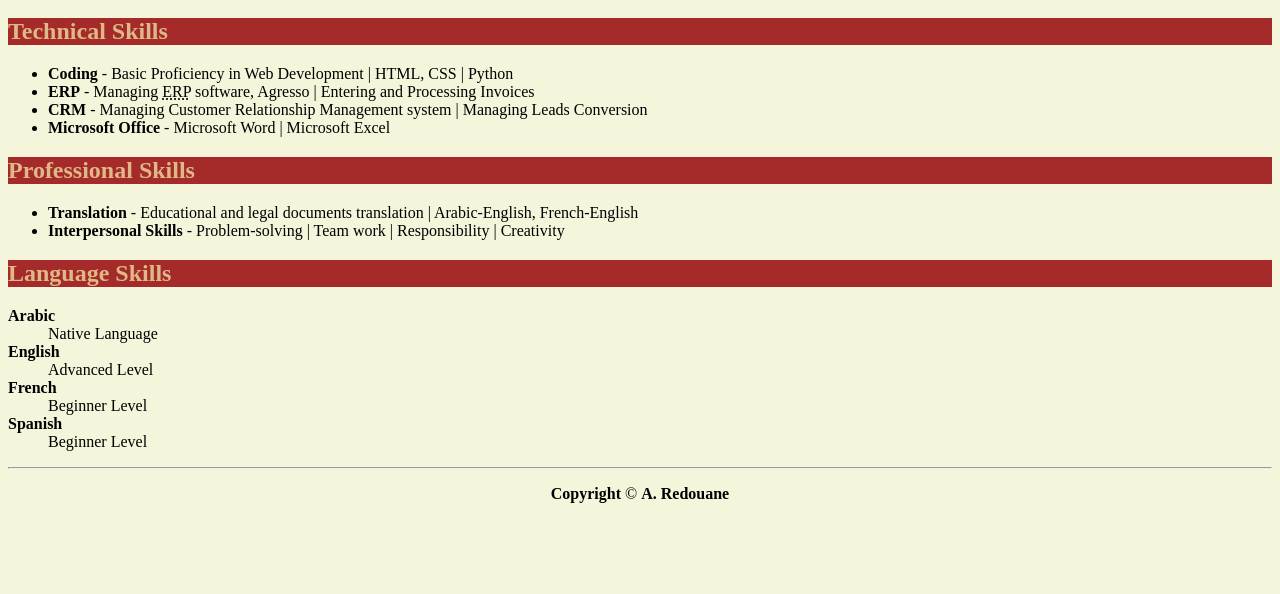
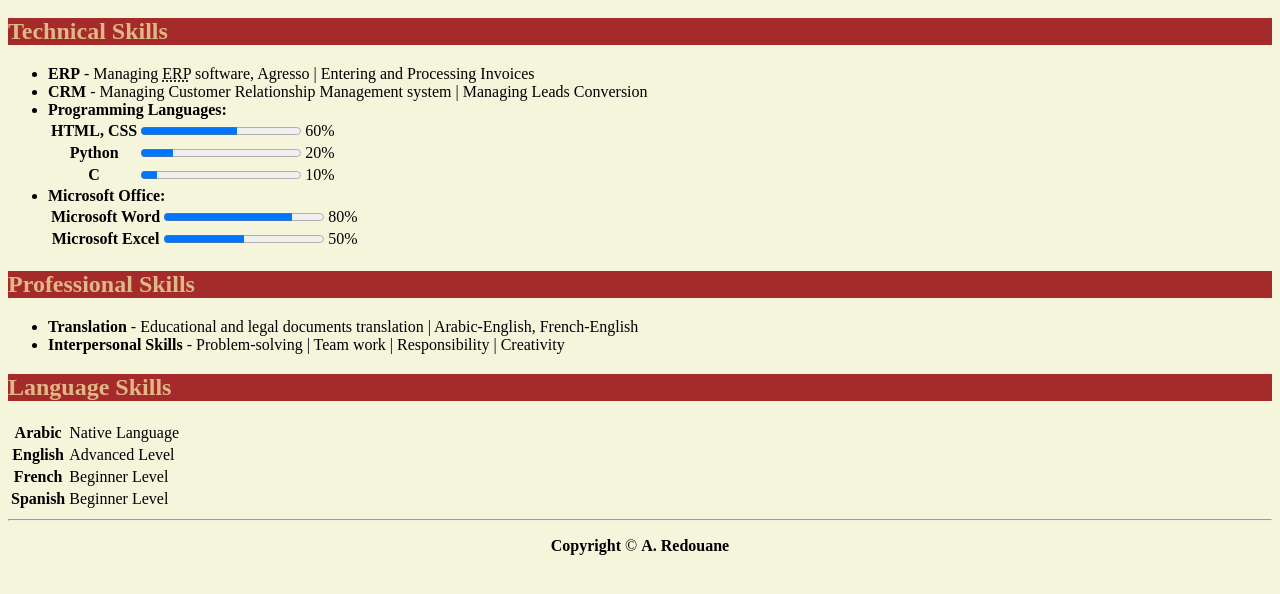
Before and after one commit to gitred26/html-redone-portfolio, a plain HTML site: page public/skills.html in a window 1280 px wide. Shown: the part 48-642 px from the top of the page. Drawn offline with Linux system fonts and the light colour scheme.

Commit message:
Update skills.html

```diff
--- a/public/skills.html
+++ b/public/skills.html
@@ -22,10 +22,41 @@
         <section>
             <h2 class="head-2">Technical Skills</h2>
             <ul>
-                <li><strong>Coding</strong> - Basic Proficiency in Web Development | HTML, CSS | Python</li>
                 <li><strong>ERP</strong> - Managing <abbr title="Enterprise Resource Planning ">ERP</abbr> software, Agresso | Entering and Processing Invoices</li>
                 <li><strong>CRM</strong> - Managing Customer Relationship Management system | Managing Leads Conversion</li>
-                <li><strong>Microsoft Office</strong> - Microsoft Word | Microsoft Excel</li>
+                <li><strong>Programming Languages:</strong>
+                    <table>
+                        <tr>
+                            <th><label for="web-dev">HTML, CSS</label></th>
+                            <td><progress id="web-dev" value="60" max="100"></progress></td>
+                            <td>60%</td>
+                        </tr>
+                        <tr>
+                            <th><label for="python">Python</label></th>
+                            <td><progress id="python" value="20" max="100"></progress></td>
+                            <td>20%</td>
+                        </tr>
+                        <tr>
+                            <th><label for="c">C</label></th>
+                            <td><progress id="c" value="10" max="100"></progress></td>
+                            <td>10%</td>
+                        </tr>
+                    </table>
+                </li>
+                <li><strong>Microsoft Office:</strong>
+                    <table>
+                        <tr>
+                            <th><label for="word">Microsoft Word</label></th>
+                            <td><progress id="word" value="80" max="100"></progress></td>
+                            <td>80%</td>
+                        </tr>
+                        <tr>
+                            <th><label for="python">Microsoft Excel</label></th>
+                            <td><progress id="python" value="50" max="100"></progress></td>
+                            <td>50%</td>
+                        </tr>
+                    </table>
+                </li>
             </ul>
         </section>
 
@@ -39,19 +70,24 @@
 
         <section>
             <h2 class="head-2">Language Skills</h2>
-            <dl>
-                <dt><b>Arabic</b></dt>
-                <dd>Native Language</dd>
-
-                <dt><b>English</b></dt>
-                <dd>Advanced Level</dd>
-
-                <dt><b>French</b></dt>
-                <dd>Beginner Level</dd>
-
-                <dt><b>Spanish</b></dt>
-                <dd>Beginner Level</dd>
-            </dl>
+            <table>
+                <tr>
+                   <th>Arabic</th>
+                   <td>Native Language</td>
+                </tr>
+                <tr>
+                    <th>English</th>
+                    <td>Advanced Level</td>
+                </tr>
+                <tr>
+                    <th>French</th>
+                    <td>Beginner Level</td>
+                </tr>
+                <tr>
+                    <th>Spanish</th>
+                    <td>Beginner Level</td>
+                </tr>
+            </table>
         </section>
     </main>
     <hr>
```
